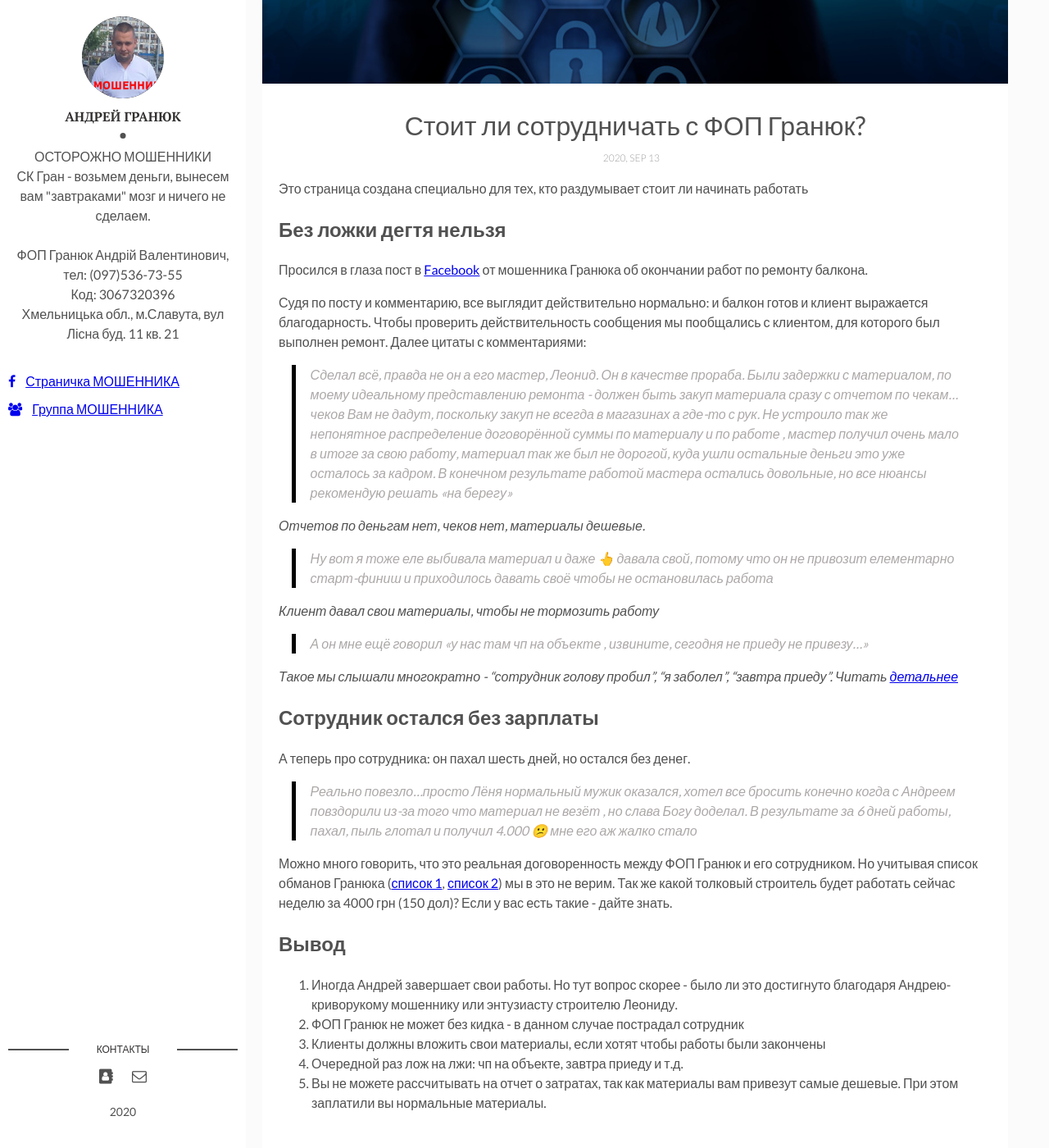
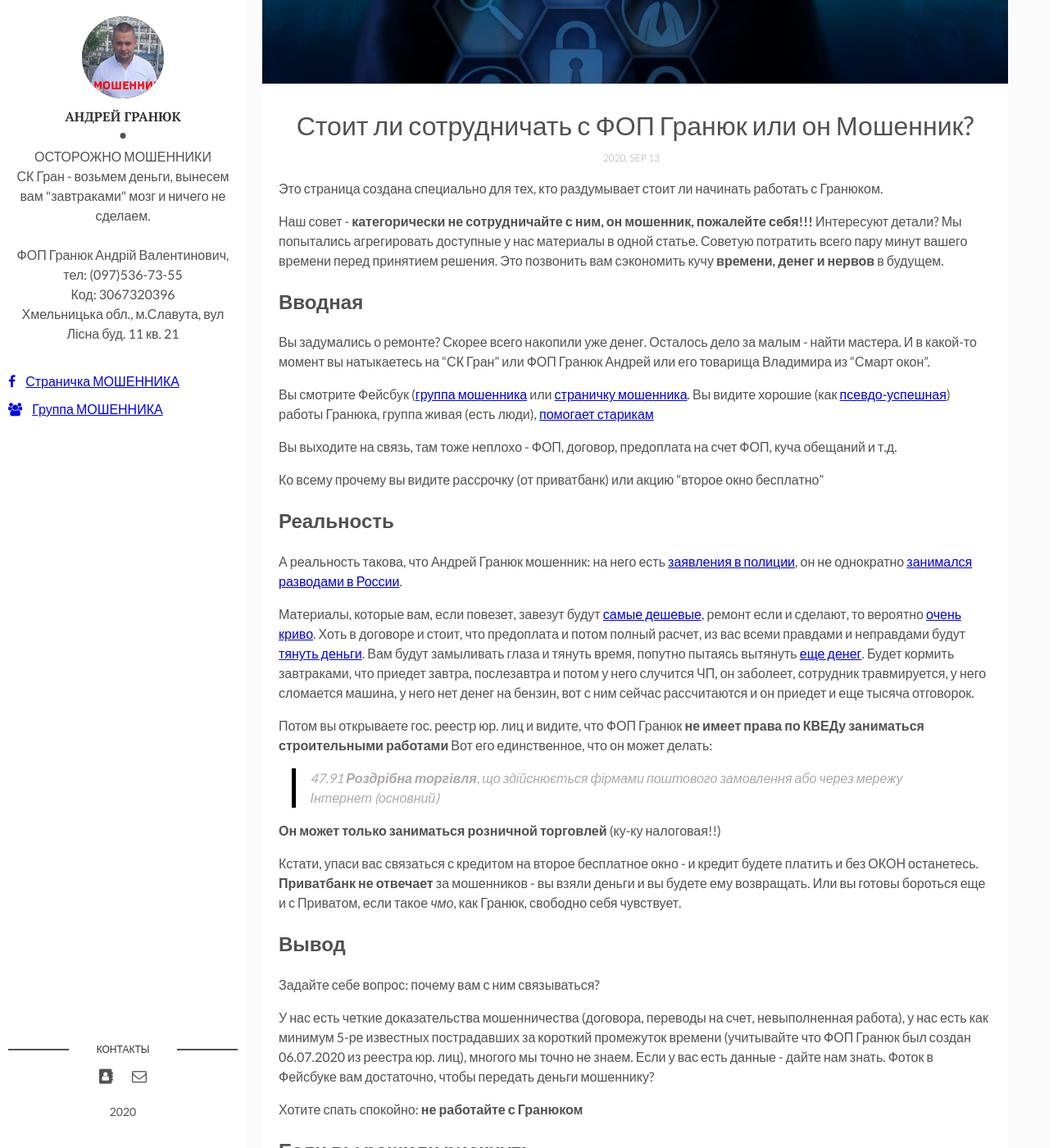
Before and after one commit to ck-gran/ck-gran.github.io, a Jekyll site: the page built from _posts/2020-09-13-facebook-landing.markdown, in a window 1280 px wide and 1400 px high, scrolled down 418 px. Shown: the whole window at 82% size. Built offline with Jekyll 4.4.1, drawn with Linux system fonts in a browser that asks for light colours; comment, search, counter and statistics services are not loaded; some of the changed text lies outside the part shown.

Commit message:
Facebook landing

```diff
--- a/_config.yml
+++ b/_config.yml
@@ -41,7 +41,7 @@ plugins:
   - jekyll-paginate
   - jemoji
 
-paginate: 8
+paginate: 16
 paginate_path: "/page/:num"
 
 exclude: ["node_modules", "gulpfile.js", "package.json", "yarn.lock"]
--- a/_posts/2020-09-13-facebook-landing.markdown
+++ b/_posts/2020-09-13-facebook-landing.markdown
@@ -1,60 +1,60 @@
 ---
 layout: post
-title: Стоит ли сотрудничать с ФОП Гранюк?
+title: Стоит ли сотрудничать с ФОП Гранюк или он Мошенник?
 date: 2020-09-13 16:00:00 +0300
 description: Избегайте мошенника Гранюка
 img: fraud-prevention.jpg
 tags: ["Menu"] # add tag
 ---
 
-Это страница создана специально для тех, кто раздумывает стоит ли начинать работать
+Это страница создана специально для тех, кто раздумывает стоит ли начинать работать с Гранюком.
 
-## Без ложки дегтя нельзя ##
+Наш совет - **категорически не сотрудничайте с ним, он мошенник, пожалейте себя!!!**
+Интересуют детали? Мы попытались агрегировать доступные у нас материалы в одной статье. Советую потратить всего пару минут вашего времени перед принятием решения. Это позвонить вам сэкономить кучу **времени, денег и нервов** в будущем.
 
-Просился в глаза пост в [Facebook](https://www.facebook.com/groups/543106036358181/permalink/590323608303090/) от мошенника Гранюка об окончании работ по ремонту балкона.
+## Вводная ##
 
-Судя по посту и комментарию, все выглядит действительно нормально: и балкон готов и клиент выражается благодарность.
-Чтобы проверить действительность сообщения мы пообщались с клиентом, для которого был выполнен ремонт. Далее цитаты с комментариями:
+Вы задумались о ремонте? Скорее всего накопили уже денег. Осталось дело за малым - найти мастера. И в какой-то момент вы натыкаетесь на "СК Гран" или ФОП Гранюк Андрей или его товарища Владимира из "Смарт окон".
 
-> Сделал всё, правда не он а его мастер, Леонид. Он в качестве прораба. Были задержки с материалом, по моему идеальному представлению ремонта - должен быть закуп материала сразу с отчетом по чекам...чеков Вам не дадут, поскольку закуп не всегда в магазинах а где-то с рук. Не устроило так же непонятное распределение договорённой суммы по материалу и по работе , мастер получил очень мало в итоге за свою работу, материал так же был не дорогой, куда ушли остальные деньги это уже осталось за кадром. В конечном результате работой мастера остались довольные, но все нюансы рекомендую решать «на берегу»
-<br>
+Вы смотрите Фейсбук ([группа мошенника](https://facebook.com/groups/543106036358181/) или [страничку мошенника](https://facebook.com/andrei.granuk). Вы видите хорошие (как [псевдо-успешная](/where-is-the-salary/)) работы Гранюка, группа живая (есть люди), [помогает старикам](/help-pensioners/)
 
-*Отчетов по деньгам нет, чеков нет, материалы дешевые.*
+Вы выходите на связь, там тоже неплохо - ФОП, договор, предоплата на счет ФОП, куча обещаний и т.д.
 
+Ко всему прочему вы видите рассрочку (от приватбанк) или акцию "второе окно бесплатно"
 
-> Ну вот я тоже еле выбивала материал и даже 👆 давала свой, потому что он не привозит елементарно старт-финиш и приходилось давать своё чтобы не остановилась работа
-<br>
+## Реальность ##
 
-*Клиент давал свои материалы, чтобы не тормозить работу*
+А реальность такова, что Андрей Гранюк мошенник: на него есть [заявления в полиции](/granuk-fraud-and-police/), он не однократно [занимался разводами в России](/moshennikov-net/).
 
-> А он мне ещё говорил «у нас там чп на объекте , извините, сегодня не приеду не привезу...»
-<br>
+Материалы, которые вам, если повезет, завезут будут [самые дешевые](/where-is-the-salary/), ремонт если и сделают, то вероятно [очень криво](/master-class/).
+Хоть в договоре и стоит, что предоплата и потом полный расчет, из вас всеми правдами и неправдами будут [тянуть деньги](/missing-and-vision/). Вам будут замыливать глаза и тянуть время, попутно пытаясь вытянуть [еще денег](/fraud-signs/). Будет кормить завтраками, что приедет завтра, послезавтра и потом у него случится ЧП, он заболеет, сотрудник травмируется, у него сломается машина, у него нет денег на бензин, вот с ним сейчас рассчитаются и он приедет и еще тысяча отговорок.
 
-*Такое мы слышали многократно - "сотрудник голову пробил", "я заболел", "завтра приеду". Читать [детальнее](/why-fraud/)*
+Потом вы открываете гос. реестр юр. лиц и видите, что ФОП Гранюк **не имеет права по КВЕДу заниматься строительными работами**
+Вот его единственное, что он может делать:
 
+> 47.91 **Роздрібна торгівля**, що здійснюється фірмами поштового замовлення або через мережу Інтернет (основний)
 
-## Сотрудник остался без зарплаты ##
+**Он может только заниматься розничной торговлей** (ку-ку налоговая!!)
 
-А теперь про сотрудника: он пахал шесть дней, но остался без денег.
-
-> Реально повезло...просто Лёня нормальный мужик оказался, хотел все бросить конечно  когда с Андреем повздорили из-за того что материал не везёт , но слава Богу доделал. В результате за 6 дней работы, пахал, пыль глотал и получил 4.000 😕 мне его аж жалко стало
-
-Можно много говорить, что это реальная договоренность между ФОП Гранюк и его сотрудником. Но учитывая список обманов Гранюка ([список 1](/granuk-fraud-and-police), [список 2](/why-fraud/)) мы в это не верим. Так же какой толковый строитель будет работать сейчас неделю за 4000 грн (150 дол)?
-Если у вас есть такие - дайте знать.
+ Кстати, упаси вас связаться с кредитом на второе бесплатное окно - и кредит будете платить и без ОКОН останетесь. **Приватбанк не отвечает** за мошенников - вы взяли деньги и вы будете ему возвращать. Или вы готовы бороться еще и с Приватом, если такое *чмо*, как Гранюк, свободно себя чувствует.
 
 ## Вывод ##
 
-1. Иногда Андрей завершает свои работы. Но тут вопрос скорее - было ли это достигнуто благодаря Андрею-криворукому мошеннику или энтузиасту строителю Леониду.
-2. ФОП Гранюк не может без кидка - в данном случае пострадал сотрудник
-3. Клиенты должны вложить свои материалы, если хотят чтобы работы были закончены
-4. Очередной раз лож на лжи: чп на объекте, завтра приеду и т.д.
-5. Вы не можете рассчитывать на отчет о затратах, так как материалы вам привезут самые дешевые. При этом заплатили вы нормальные материалы.
+Задайте себе вопрос: почему вам с ним связываться?
 
+У нас есть четкие доказательства мошенничества (договора, переводы на счет, невыполненная работа), у нас есть как минимум 5-ре известных пострадавших за короткий промежуток времени (учитывайте что ФОП Гранюк был создан 06.07.2020 из реестра юр. лиц), многого мы точно не знаем. Если у вас есть данные - дайте нам знать. Фоток в Фейсбуке вам достаточно, чтобы передать деньги мошеннику?
 
-<br><br>
+Хотите спать спокойно: **не работайте с Гранюком**
 
-Если вдруг (собственно, как обычно) пост будет удален, то он у нас сохранен:
+## Если вы решили рискнуть ##
 
-![Пост в Фейсбуке](/assets/img/success-cases.png)
+Вы нам до сих пор не верите и хотите с Гранюком работать? Обратите внимание на следующее:
 
-<br>
+1. Ни при каких обстоятельствах не платите более договоренного.
+2. Платите исключительно на счет или под расписку. ОБЯЗАТЕЛЬНО: четкое указание за что платите (сплата згідно договору ХХХ від хх.хх.2020. платник - Фамілія)
+3. Опишите в договоре ВСЕ детали по работам и материалам. АБСОЛЮТНО ВСЕ. Чем четче договор, тем легче судиться потом.
+4. Будьте готовы судиться, но у Гранюка ничего нет (ни квартиры, ни машины(только бляха)) и в конечном итоге больше удовлетвориться моральной победой в суде.
+
+## Еще материалы ##
+
+На сайте не более 10 статей на сегодня, мало какая из них потребует более 2-3 минут на прочтение. Поэтому советую ознакомиться [тут](/tags/#Menu) со всеми материалами.
--- a/_posts/2020-09-13-missing-and-vision.markdown
+++ b/_posts/2020-09-13-missing-and-vision.markdown
@@ -38,7 +38,7 @@ tags: ["Menu"] # add tag
 6. Есть другие варианты, но о них пока рано говорить.
 
 
-Собственно, о причинах:
+**Собственно, о причинах:**
 1. Финансовая - в любом случае просто так отдавать деньги такому м..ку нет никакого желание. Поэтому возврат денег приоритет номер один.
 2. "Зло должно быть наказано". Называйте как хотите - месть, пакость. Таких патологических идиотов-врунов следует наказывать (желательно тюрьмой)
 3. Пресечение мошенничества. Похоже люди продолжают ждать, что Андрей закончит когда-то или просто смирились с потерей денег. Поэтому информации нет в Фейсбуке и очень мало в интернете (Читали [проделки Гранюка в России](/moshennikov-net))
```
